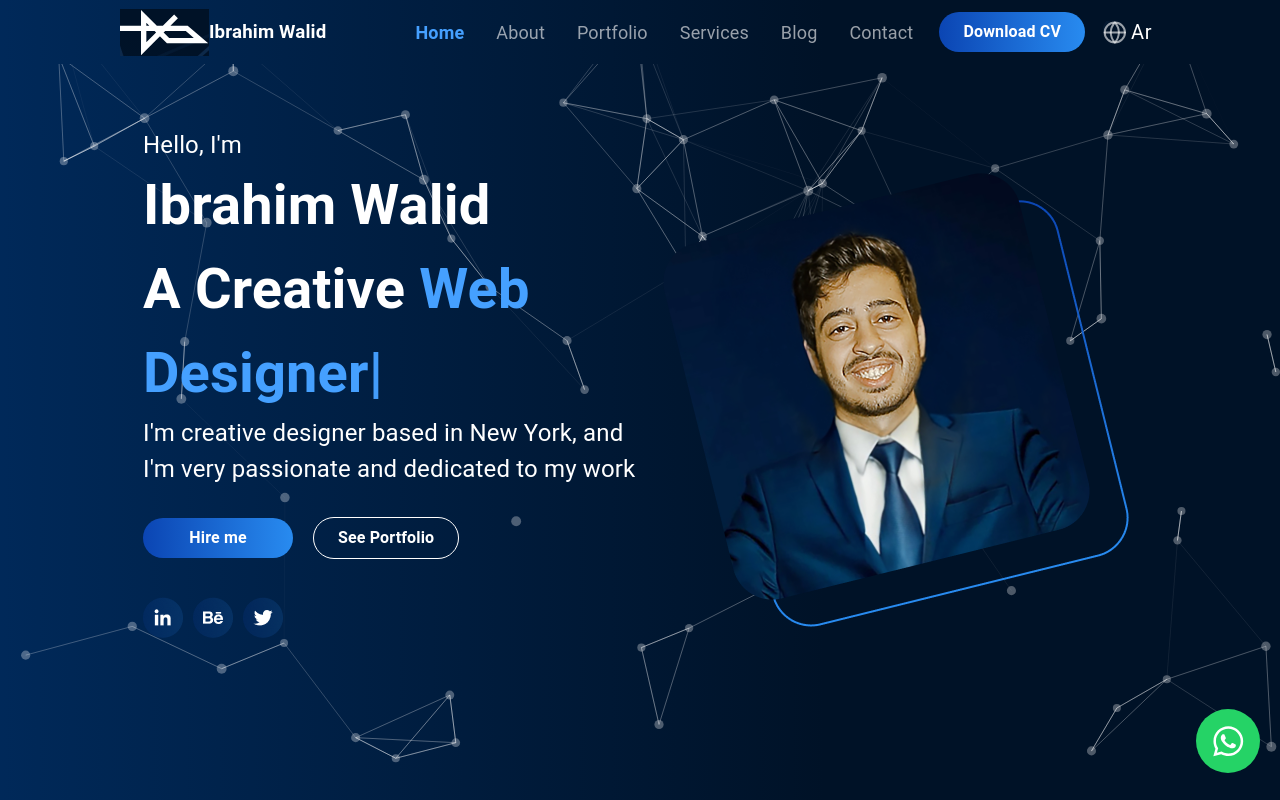
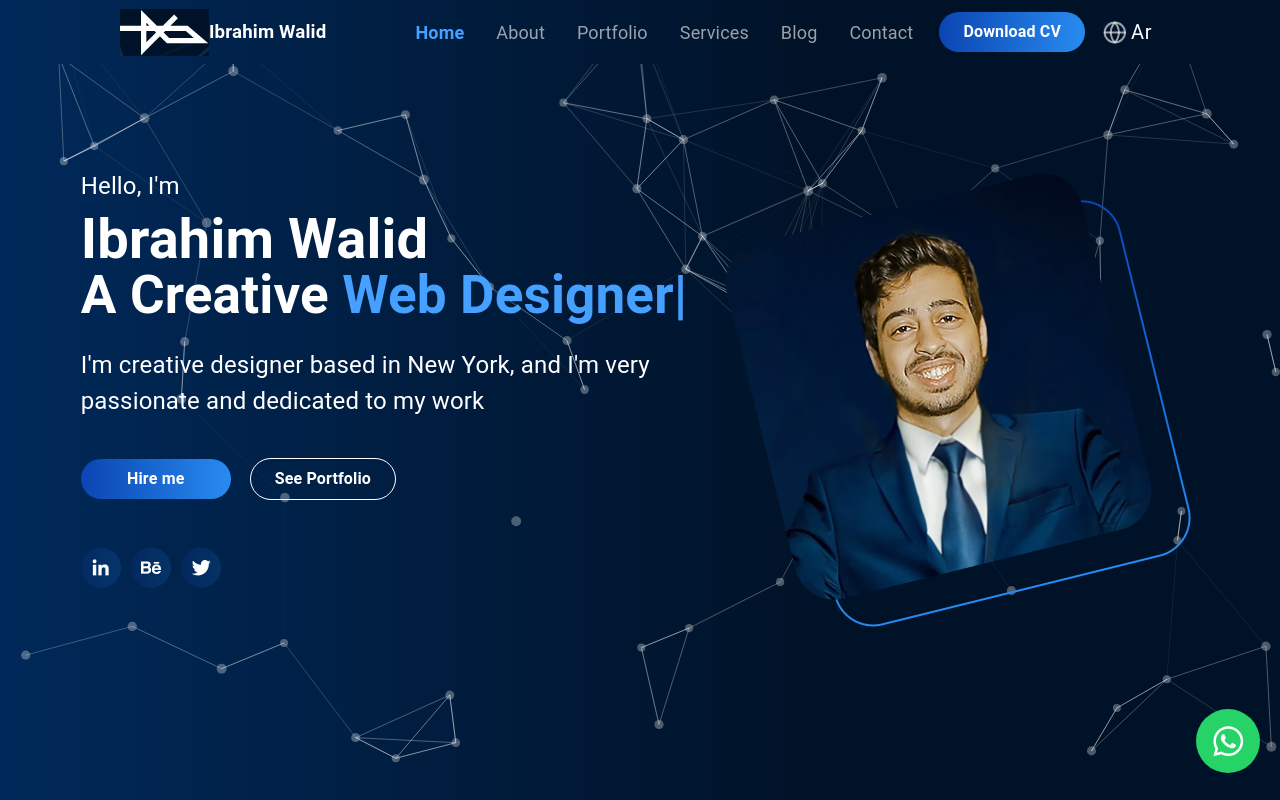
Before and after one commit to KhaledHegazy222/ibrahim-walid-portfolio, a React (Vite) app: page / in a window 1280 px wide. Shown: the top 800 px of the page. Built offline with nearby package versions, Linux system fonts and the light colour scheme.

Commit message:
Refactor Hero Section

```diff
--- a/src/components/Hero/index.jsx
+++ b/src/components/Hero/index.jsx
@@ -21,16 +21,20 @@ const Hero = () => {
           justifyContent: "center",
           position: "relative",
           zIndex: "2",
+          padding: "120px",
+          gap: "30px",
         }}
       >
         <div
           style={{
-            width: "40%",
+            flex: 7,
           }}
         >
           <p
             style={{
               fontSize: "24px",
+              marginBottom: "16px",
+              lineHeight: "17px",
             }}
           >
             Hello, I&apos;m
@@ -38,13 +42,16 @@ const Hero = () => {
           <h2
             style={{
               fontSize: "56px",
+              lineHeight: "56px",
             }}
           >
             Ibrahim Walid
           </h2>
           <h2
             style={{
-              fontSize: "56px",
+              fontSize: "53px",
+              lineHeight: "56px",
+              whiteSpace: "nowrap",
             }}
           >
             A Creative{" "}
@@ -65,6 +72,7 @@ const Hero = () => {
           <p
             style={{
               fontSize: "24px",
+              marginTop: "24px",
             }}
           >
             I&apos;m creative designer based in New York, and I&apos;m very
@@ -72,7 +80,7 @@ const Hero = () => {
           </p>
           <div
             style={{
-              margin: "30px 0",
+              margin: "40px 0",
             }}
           >
             <StyledFilledLink
@@ -101,7 +109,12 @@ const Hero = () => {
             </StyleLinksList>
           </div>
         </div>
-        <img src={heroImage} />
+        <img
+          src={heroImage}
+          style={{
+            flex: 5,
+          }}
+        />
       </section>
       <a
         href="#"
--- a/src/components/Navbar/Navbar.styled.jsx
+++ b/src/components/Navbar/Navbar.styled.jsx
@@ -51,18 +51,27 @@ export const StyledFilledLink = styled("a")({
   fontSize: "1rem",
   borderRadius: "32px",
   textTransform: "none",
+  "&:hover": {
+    background:
+      "linear-gradient(0deg, rgba(0, 0, 0, 0.40) 0%, rgba(0, 0, 0, 0.40) 100%), linear-gradient(90deg, #0B45B3 0%, #288BF0 100%)",
+  },
 });
 export const StyledOutlinedLink = styled("a")({
   padding: "8px 24px",
   margin: "0 10px",
   display: "inline-block",
   backgroundColor: "transparent",
-  border: "1px solid white",
+  outline: "1px solid white",
   color: "white",
   fontWeight: "600",
   fontSize: "1rem",
   borderRadius: "32px",
   textTransform: "none",
+  "&:hover": {
+    outline: "none",
+    background:
+      "linear-gradient(0deg, rgba(0, 0, 0, 0.40) 0%, rgba(0, 0, 0, 0.40) 100%), linear-gradient(90deg, #0B45B3 0%, #288BF0 100%)",
+  },
 });
 
 export const StyledLanguageButton = styled(Button)({
```
